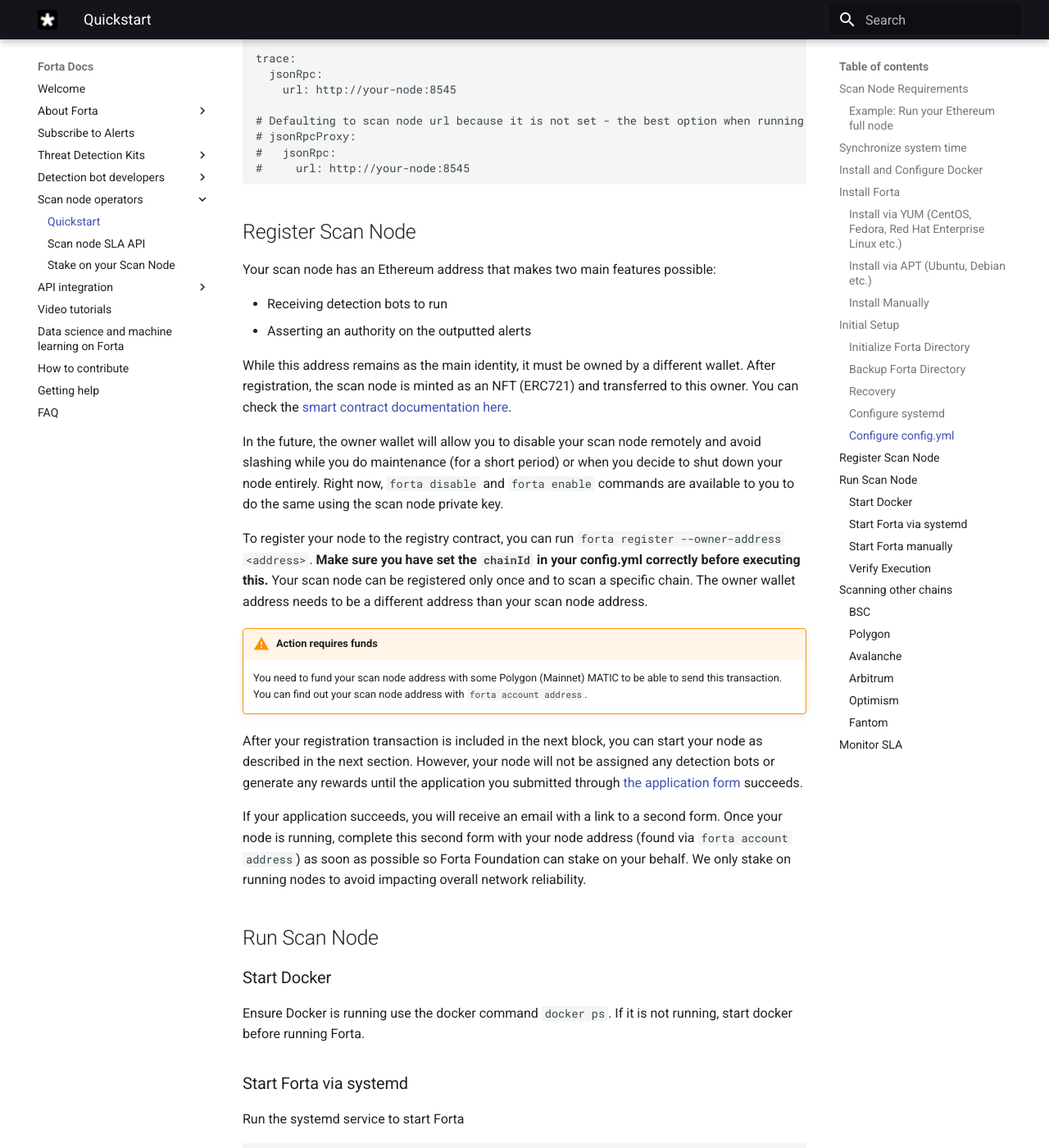
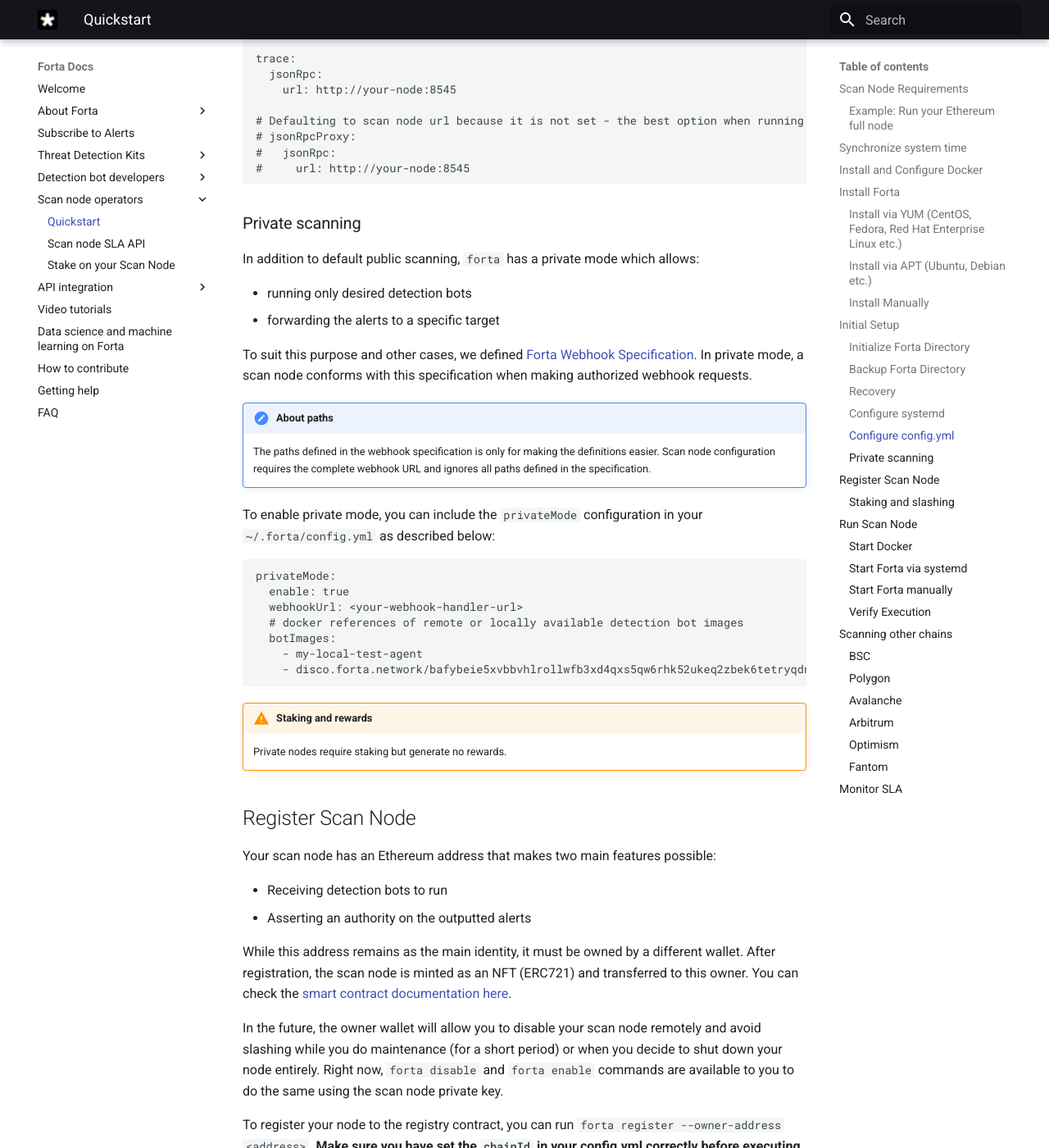
Before and after one commit to forta-network/docs, an MkDocs documentation site: the page built from docs/scanner-quickstart.md, in a window 1280 px wide and 1400 px high, scrolled down 6936 px. Shown: the whole window at 82% size. Built offline with MkDocs 1.6.1 and Material for MkDocs 9.7.7, drawn with Linux system fonts in a browser that asks for light colours; some of the changed text lies outside the part shown.

Commit message:
describing private mode, staking and slashing

````diff
--- a/docs/scanner-quickstart.md
+++ b/docs/scanner-quickstart.md
@@ -270,6 +270,32 @@
 #     url: http://your-node:8545
 ```
 
+### Private scanning
+
+In addition to default public scanning, `forta` has a private mode which allows:
+
+- running only desired detection bots
+- forwarding the alerts to a specific target
+
+To suit this purpose and other cases, we defined [Forta Webhook Specification](https://github.com/forta-network/forta-core-go/blob/master/protocol/webhook/swagger.yml). In private mode, a scan node conforms with this specification when making authorized webhook requests.
+
+!!! note "About paths"
+    The paths defined in the webhook specification is only for making the definitions easier. Scan node configuration requires the complete webhook URL and ignores all paths defined in the specification.
+
+To enable private mode, you can include the `privateMode` configuration in your `~/.forta/config.yml` as described below:
+```yaml
+privateMode:
+  enable: true
+  webhookUrl: <your-webhook-handler-url>
+  # docker references of remote or locally available detection bot images
+  botImages:
+    - my-local-test-agent
+    - disco.forta.network/bafybeie5xvbbvhlrollwfb3xd4qxs5qw6rhk52ukeq2zbek6tetryqdn5a
+```
+
+!!! warning "Staking and rewards"
+    Private nodes require staking but generate no rewards.
+
 ## Register Scan Node
 
 Your scan node has an Ethereum address that makes two main features possible:
@@ -289,6 +315,15 @@
 After your registration transaction is included in the next block, you can start your node as described in the next section. However, your node will not be assigned any detection bots or generate any rewards until the application you submitted through [the application form](https://docs.google.com/forms/d/e/1FAIpQLSe7p8LYECwDJetO2eCXBzs0H7dt7aEcoisexVteCIu7wVx_pg/viewform) succeeds.
 
 If your application succeeds, you will receive an email with a link to a second form. Once your node is running, complete this second form with your node address (found via `forta account address`) as soon as possible so Forta Foundation can stake on your behalf.  We only stake on running nodes to avoid impacting overall network reliability.
+
+### Staking and slashing
+
+To ensure network reliablity, Forta uses two main mechanisms:
+
+- **Staking:** Node operators are incentivized with rewards to ensure that their Forta nodes are running with good health and as expected. To gain rewards, a node operator must `deposit()` the minimum amount of FORT required using the staking contract.
+- **Slashing:** Node operators are discouraged from harmful actions. Upon detection, they lose rewards and a determined amount is removed from the deposited stake. This can cause the staked amount to go under minimum required and the node to enter into disabled state.
+
+You can follow the guide [here](https://docs.forta.network/en/latest/stake-on-scan-node/) to learn how to manage staking for a node.
 
 ## Run Scan Node
 
````
